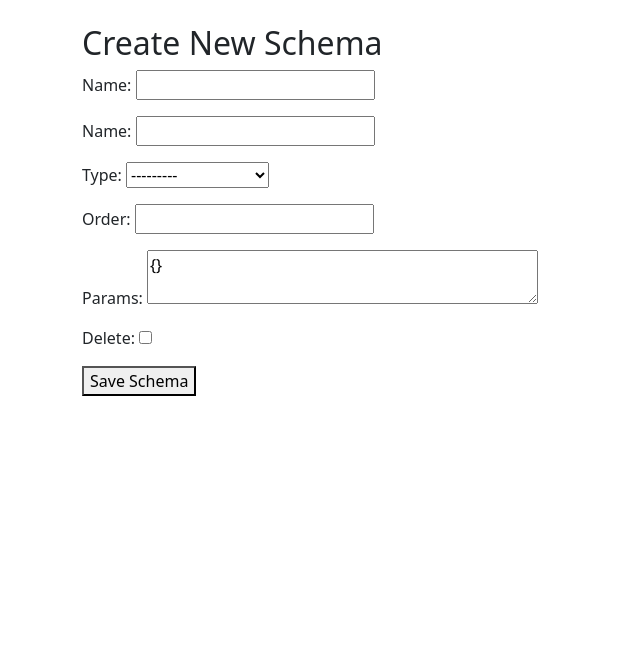
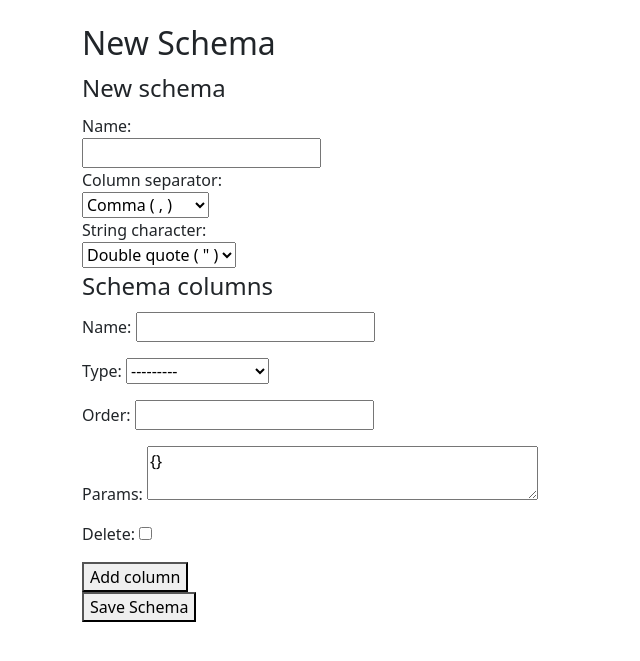
Before and after one commit to d-stegantsev/django-fake-csv, a Django app: page /new/ in a window 1280 px wide. Shown: the part 56-717 px from the top of the page, without its empty margins (0-640 px from the left). Run offline with Django 4.2, Linux system fonts and the light colour scheme; the visitor is signed in with stand-in values (Sample User, id 1).

Commit message:
add ColumnSeparator and StringCharacter choices

```diff
--- a/schemas/forms.py
+++ b/schemas/forms.py
@@ -7,7 +7,7 @@ from schemas.models import Schema, SchemaColumn
 class SchemaForm(forms.ModelForm):
     class Meta:
         model = Schema
-        fields = ["name"]
+        fields = ["name", "column_separator", "string_character"]
 
 
 class SchemaColumnForm(forms.ModelForm):
--- a/schemas/models.py
+++ b/schemas/models.py
@@ -3,8 +3,30 @@ from django.db import models
 
 
 class Schema(models.Model):
+
+    class ColumnSeparator(models.TextChoices):
+        COMMA = ",", "Comma ( , )"
+        SEMICOLON = ";", "Semicolon ( ; )"
+        PIPE = "|", "Pipe ( | )"
+        COLON = ":", "Colon ( : )"
+
+    class StringCharacter(models.TextChoices):
+        DOUBLE_QUOTE = '"', 'Double quote ( " )'
+        SINGLE_QUOTE = "'", "Single quote ( ' )"
+        BACKTICK = "`", "Backtick ( ` )"
+
     name = models.CharField(max_length=100)
     user = models.ForeignKey(settings.AUTH_USER_MODEL, on_delete=models.CASCADE, related_name="schemas")
+    column_separator = models.CharField(
+        max_length=10,
+        choices=ColumnSeparator.choices,
+        default=ColumnSeparator.COMMA,
+    )
+    string_character = models.CharField(
+        max_length=10,
+        choices=StringCharacter.choices,
+        default=StringCharacter.DOUBLE_QUOTE,
+    )
     created_at = models.DateTimeField(auto_now_add=True)
     updated_at = models.DateTimeField(auto_now=True)
 
@@ -13,6 +35,7 @@ class Schema(models.Model):
 
 
 class SchemaColumn(models.Model):
+
     class Type(models.TextChoices):
         FULL_NAME = "full_name", "Full Name"
         JOB = "job", "Job"
@@ -39,6 +62,7 @@ class SchemaColumn(models.Model):
 
 
 class Dataset(models.Model):
+
     class Status(models.TextChoices):
         PROCESSING = "processing", "Processing"
         READY = "ready", "Ready"
--- a/templates/schemas/schema_create.html
+++ b/templates/schemas/schema_create.html
@@ -1,10 +1,29 @@
 {% extends "base.html" %}
 {% block content %}
-<h2>Create New Schema</h2>
+<h2>New Schema</h2>
 
 <form method="post">
     {% csrf_token %}
-    {{ form.as_p }}
+
+    <fieldset>
+        <legend>New schema</legend>
+        {{ form.non_field_errors }}
+        <div>
+            {{ form.name.label_tag }}<br>
+            {{ form.name }}
+        </div>
+        <div>
+            {{ form.column_separator.label_tag }}<br>
+            {{ form.column_separator }}
+        </div>
+        <div>
+            {{ form.string_character.label_tag }}<br>
+            {{ form.string_character }}
+        </div>
+    </fieldset>
+
+    <fieldset>
+        <legend>Schema columns</legend>
         {{ formset.management_form }}
 
         <div id="columns">
@@ -15,6 +34,22 @@
             {% endfor %}
         </div>
 
+        <button type="button" id="add-column">Add column</button>
+    </fieldset>
+
     <button type="submit">Save Schema</button>
 </form>
+
+<script>
+    const addBtn = document.getElementById("add-column");
+    const columnsDiv = document.getElementById("columns");
+    const totalForms = document.querySelector("#id_form-TOTAL_FORMS");
+
+    addBtn.addEventListener("click", function () {
+        const currentFormCount = parseInt(totalForms.value);
+        const emptyFormHtml = columnsDiv.children[0].outerHTML.replace(/form-0/g, `form-${currentFormCount}`);
+        columnsDiv.insertAdjacentHTML("beforeend", emptyFormHtml);
+        totalForms.value = currentFormCount + 1;
+    });
+</script>
 {% endblock %}
```
Lines whose indentation alone changed are shown as unchanged.
